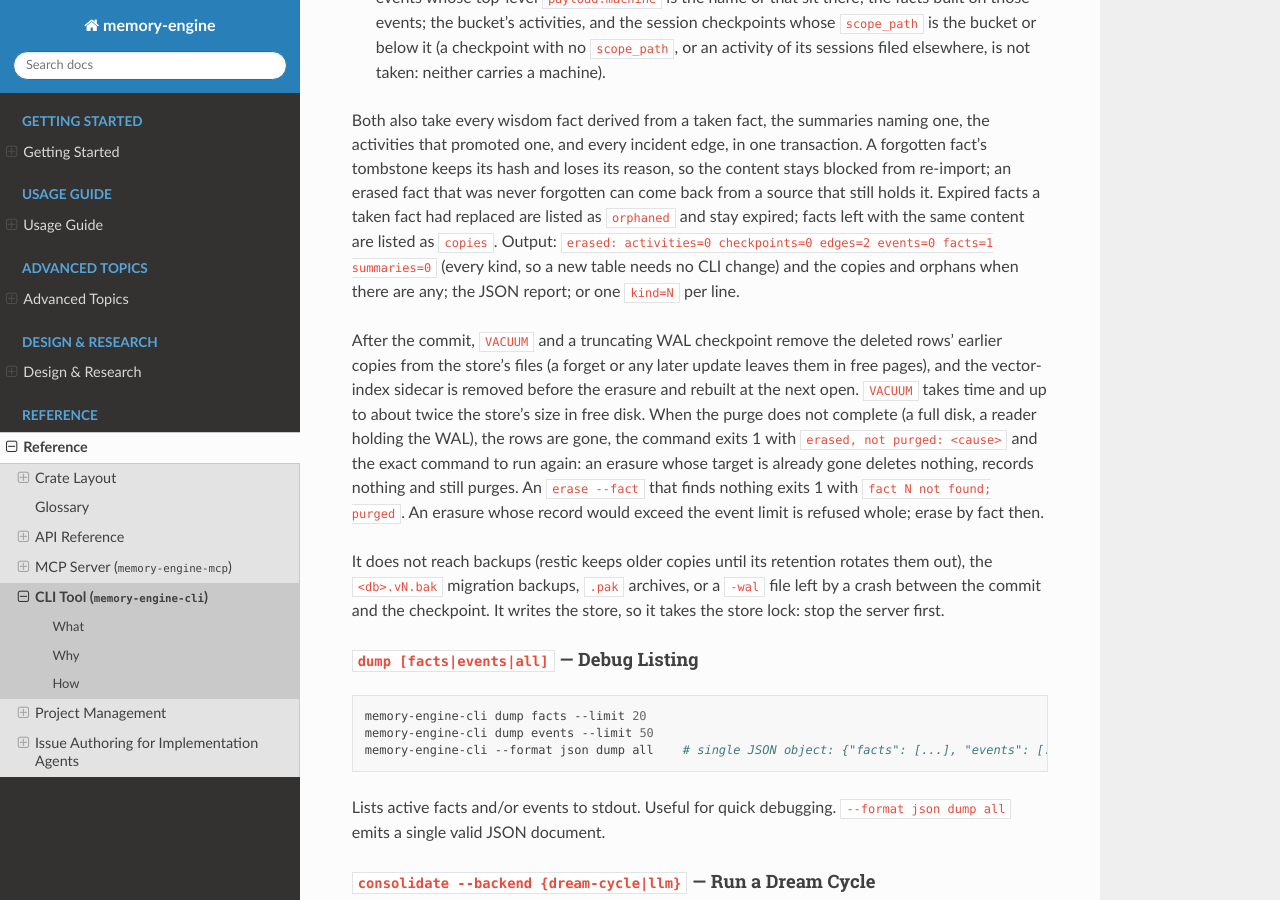
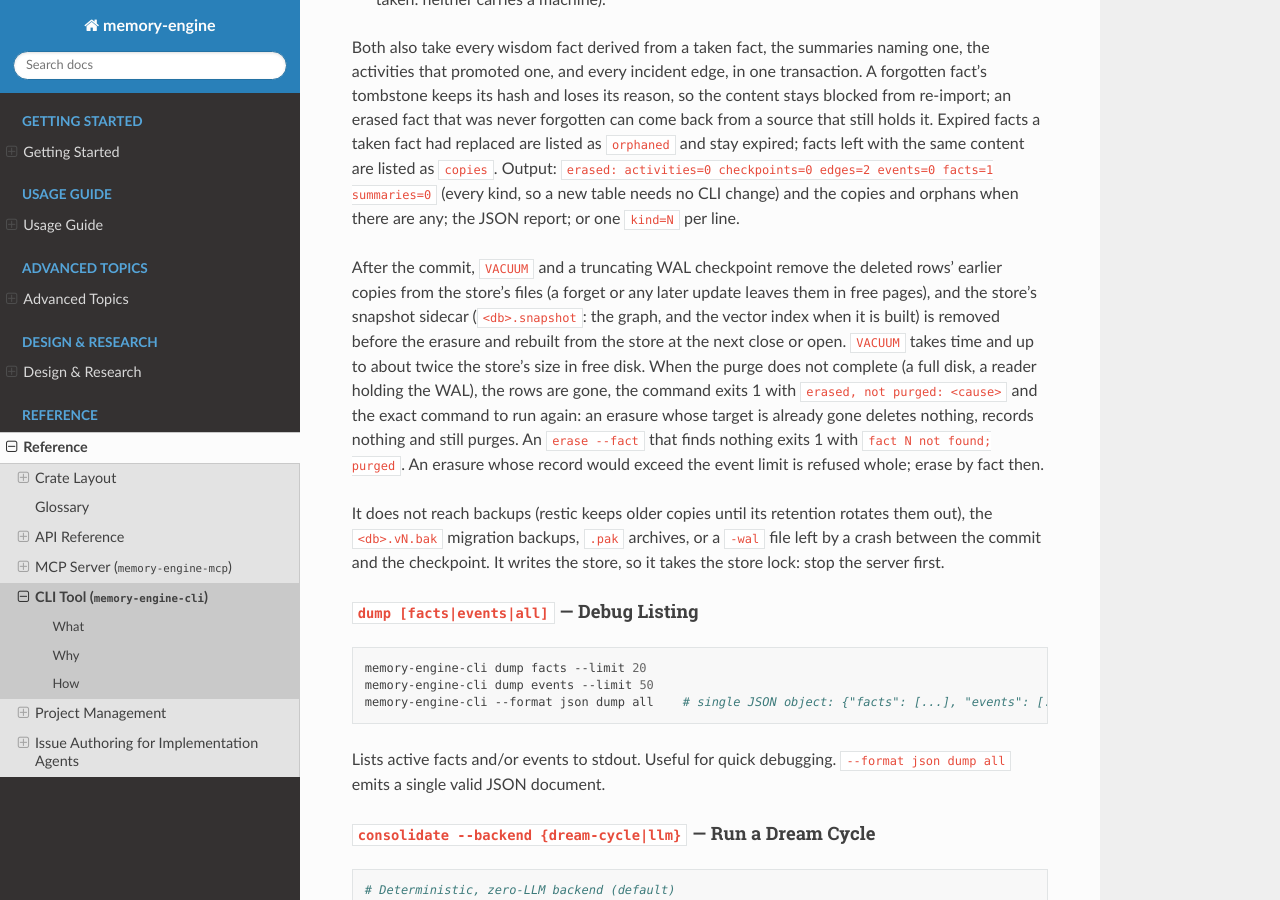
Before and after one commit to dutiona/memory-engine, a Sphinx documentation site: the page built from docs/reference/cli-inspector.md, in a window 1280 px wide and 900 px high, scrolled down 5915 px. Built offline with Sphinx 7.4.7 and the Read the Docs theme 3.1.0, drawn with Linux system fonts in a browser that asks for light colours; pages that are not in the unit, such as notebooks, are missing from menus; some of the changed text lies outside the part shown.

Commit message:
docs: correct the sidecar, the content block and a stale import note
cli-inspector called the erased sidecar the vector-index sidecar rebuilt at the next open: it is the snapshot of the graph (and of the vector index when one is built), rewritten at the next close or open. bootstrapping-sessions said only unforget lifts a block, which is false while another tombstone holds the same text. And cli-inspector still carried the #80 import note about a schema mismatch and an ignored test; neither exists (the CLI export/import round trip runs). Raised by the Opus and Vibe reviews.

```diff
--- a/docs/reference/cli-inspector.md
+++ b/docs/reference/cli-inspector.md
@@ -236,8 +234,9 @@ same content are listed as `copies`. Output: `erased: activities=0 checkpoints=0
 `kind=N` per line.
 
 After the commit, `VACUUM` and a truncating WAL checkpoint remove the deleted rows' earlier copies from the store's
-files (a forget or any later update leaves them in free pages), and the vector-index sidecar is removed before the
-erasure and rebuilt at the next open. `VACUUM` takes time and up to about twice the store's size in free disk. When the
+files (a forget or any later update leaves them in free pages), and the store's snapshot sidecar (`<db>.snapshot`: the
+graph, and the vector index when it is built) is removed before the erasure and rebuilt from the store at the next
+close or open. `VACUUM` takes time and up to about twice the store's size in free disk. When the
 purge does not complete (a full disk, a reader holding the WAL), the rows are gone, the command exits 1 with
 `erased, not purged: <cause>` and the exact command to run again: an erasure whose target is already gone deletes
 nothing, records nothing and still purges. An `erase --fact` that finds nothing exits 1 with `fact N not found; purged`.
```
Also changed, not shown: other parts of docs/reference/cli-inspector.md (+0 -2 lines), docs/usage/bootstrapping-sessions.md (+2 -1 lines).
